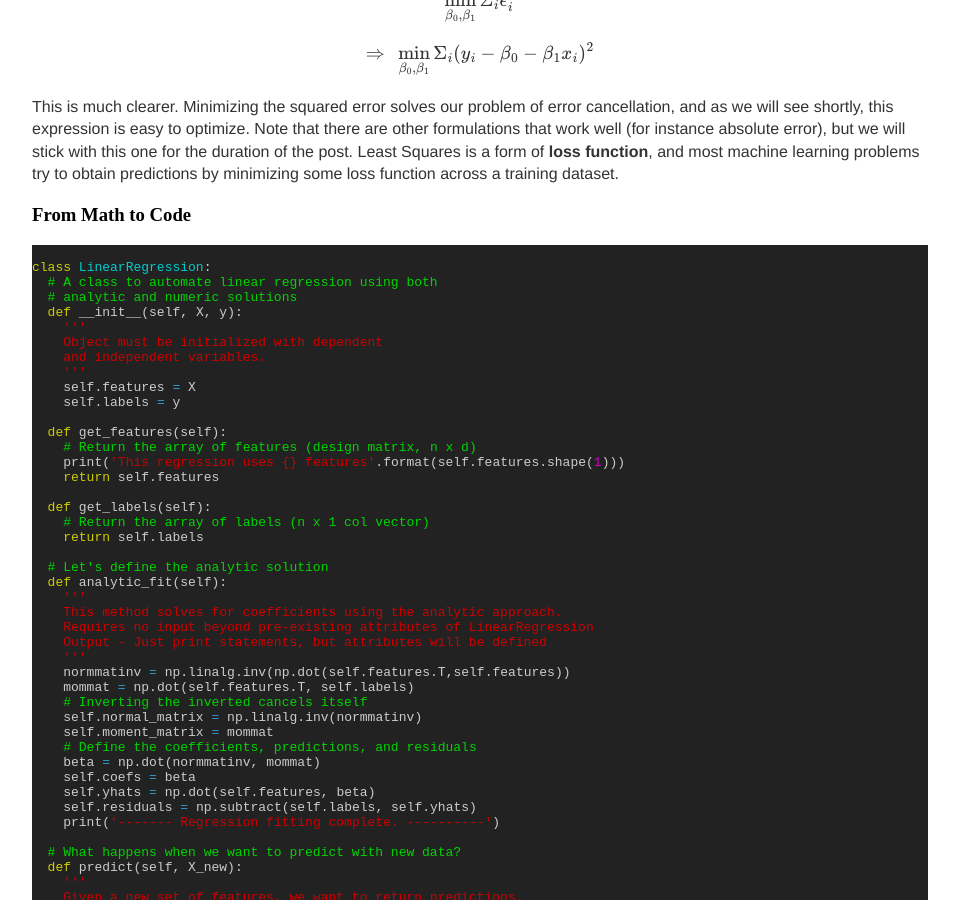
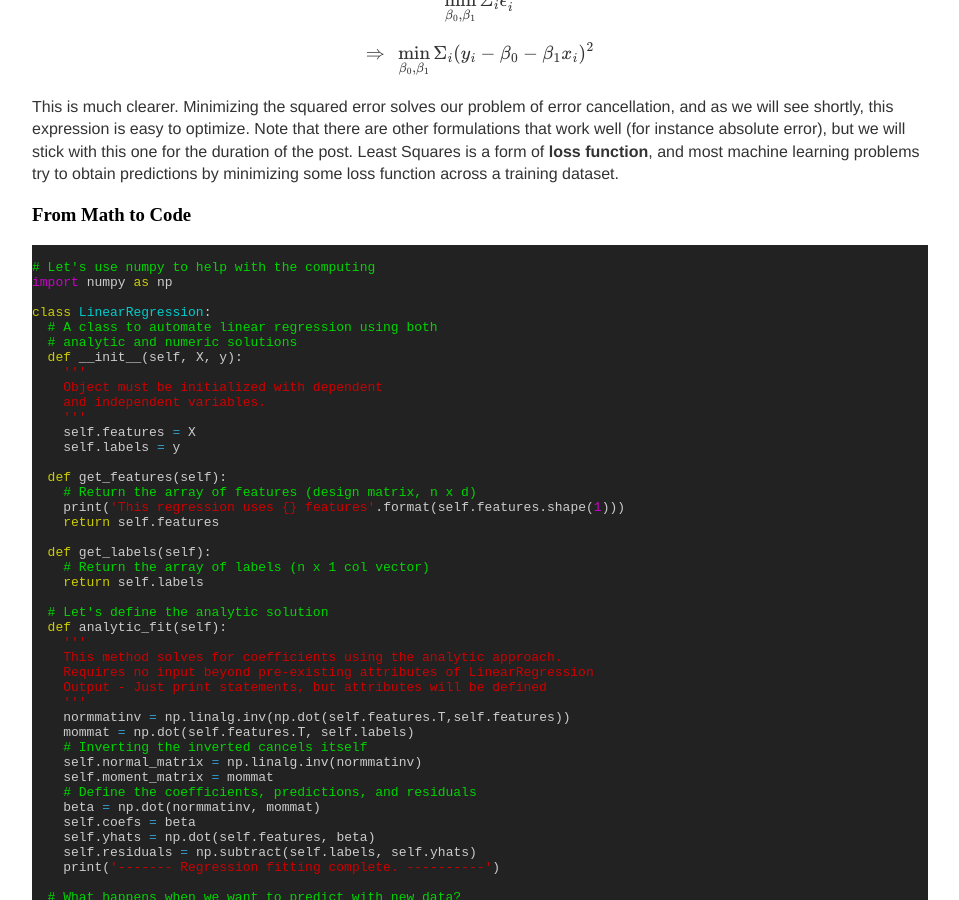
Before and after one commit to 12mre1/12mre1.github.io, a Jekyll site: the page built from _posts/2020-11-15-An-Intro-to-OLS-Regression.md, in a window 1280 px wide and 900 px high, scrolled down 1757 px. Shown: the whole window, without its empty margins (160-1119 px from the left). Built offline with Jekyll 4.4.1, drawn with Linux system fonts in a browser that asks for light colours; formulas are drawn with MathJax 3.

Commit message:
update linreg post code

````diff
--- a/_posts/2020-11-15-An-Intro-to-OLS-Regression.md
+++ b/_posts/2020-11-15-An-Intro-to-OLS-Regression.md
@@ -85,6 +85,9 @@ by minimizing some loss function across a training dataset.
 
 ```python
 
+# Let's use numpy to help with the computing
+import numpy as np
+
 class LinearRegression:
   # A class to automate linear regression using both
   # analytic and numeric solutions
````
